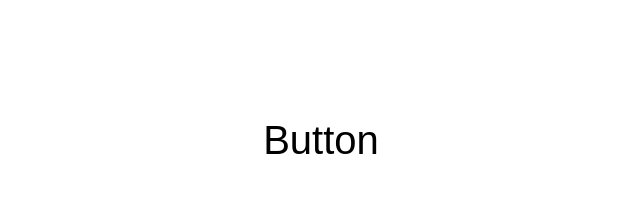
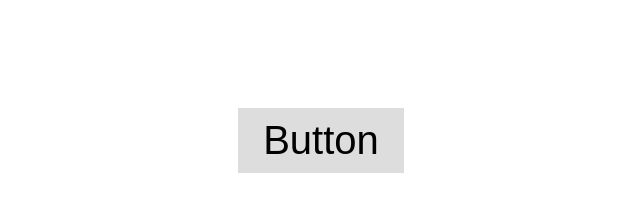
Before and after one commit to Dzhemelynskij/Button, a plain HTML site: page index1.html in a window 1280 px wide. Shown: the whole page, without its empty margins (319-959 px from the left). Drawn offline with Linux system fonts and the light colour scheme.

Commit message:
add styles

```diff
--- a/index1.html
+++ b/index1.html
@@ -16,15 +16,29 @@
             margin: 100px;
             font-size: 40px;
             border-style: none;
-            background-color: #fffffff2;
+            background-color: #ddd;
             overflow: hidden;
         }
 
-        button:hover span {
+            button::before {
+                content: "";
+                position: absolute;
+                bottom: 0;
+                right: -100%;
+                width: 100%;
+                height: 6px;
+                background-color: #000000;
+                transition: .5s linear;
+            }
+
+            button:hover::before {
+                right: 0;
+            }
+        /* button:hover span {
             left: 0;
-        }
+        } */
 
-        span{
+        /* span{
             position: absolute;
             width: 100%;
             height: 3px;
@@ -32,7 +46,7 @@
             bottom: 0;
             left: -100%;
             transition: .4s;
-        }
+        } */
     </style>
 </head>
 <body>
```
